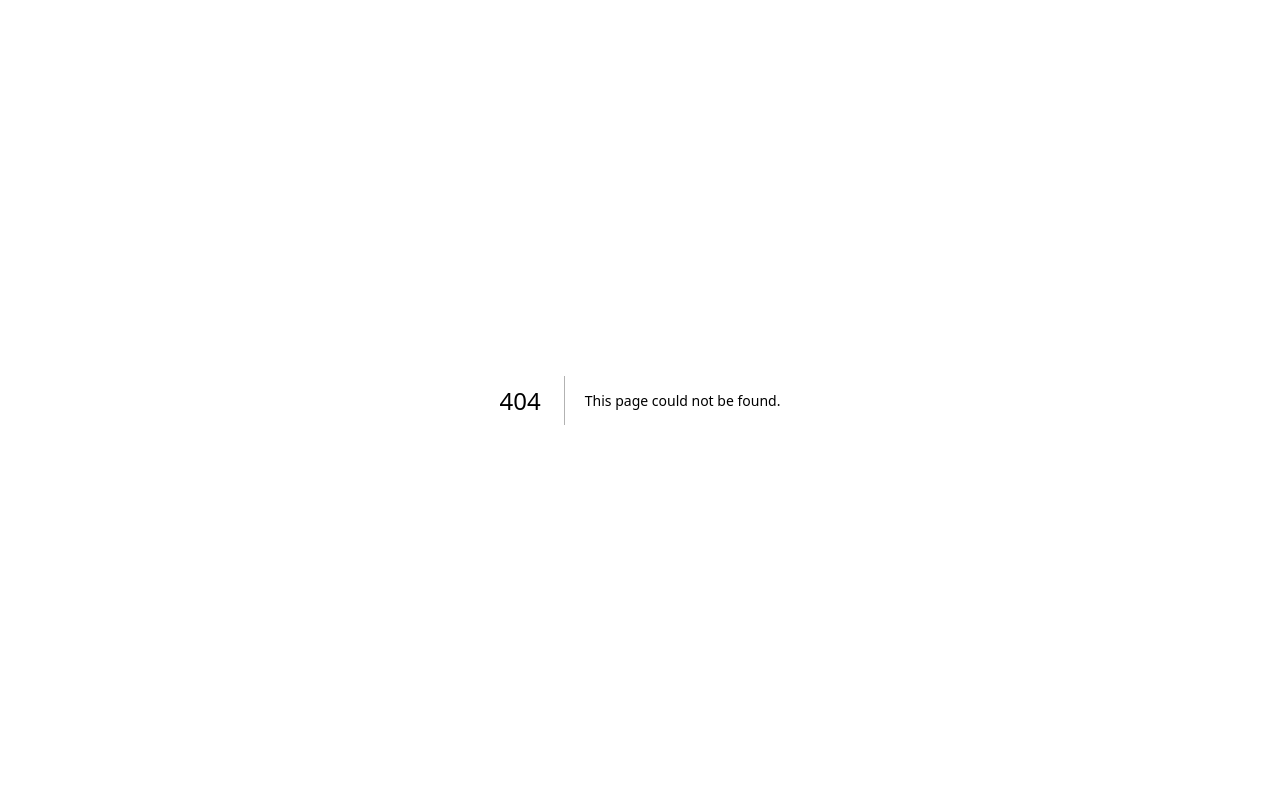
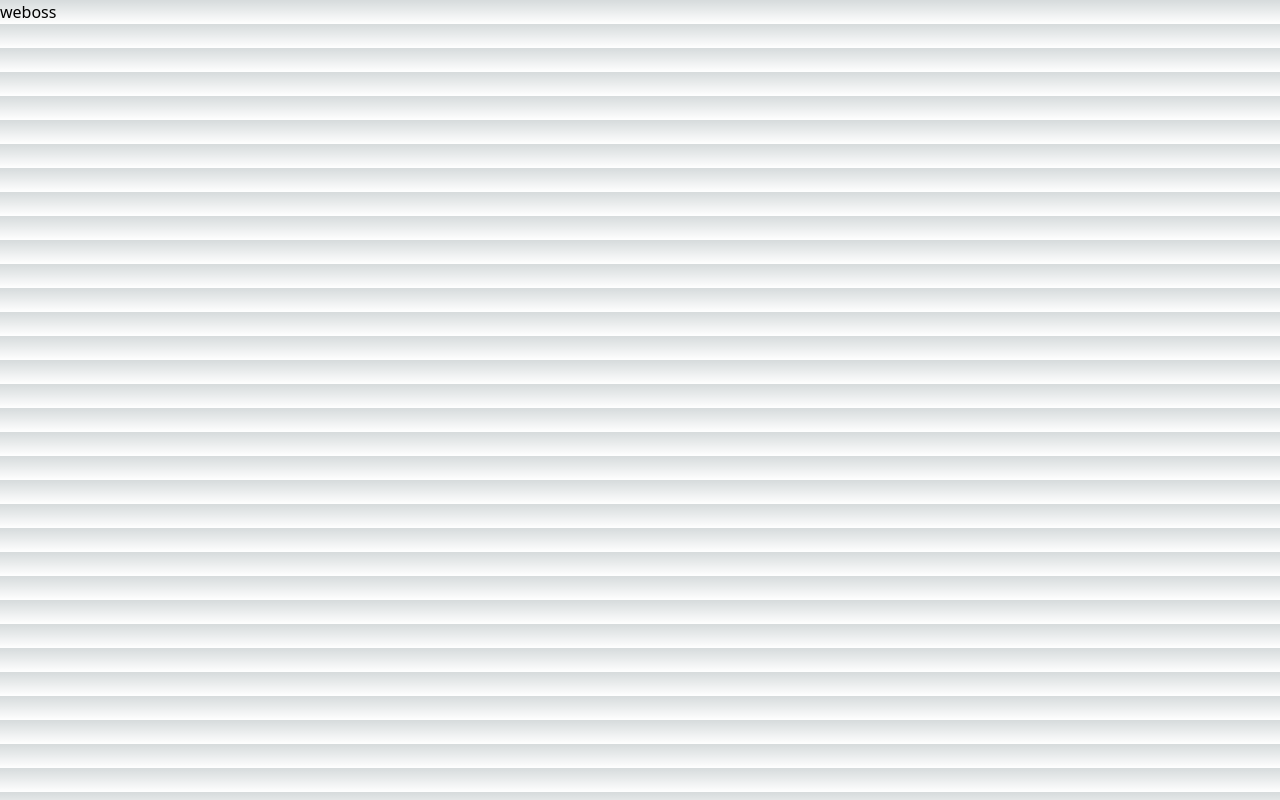
Before and after one commit to davidmb12/reptilianos-web, a Next.js app: page /about in a window 1280 px wide. Before the commit this address had no page. Built offline with nearby package versions, Linux system fonts and the light colour scheme.

Commit message:
Structure

```diff
--- a/app/layout.js
+++ /dev/null
@@ -1,17 +0,0 @@
-import './globals.css'
-import { Inter } from 'next/font/google'
-
-const inter = Inter({ subsets: ['latin'] })
-
-export const metadata = {
-  title: 'Create Next App',
-  description: 'Generated by create next app',
-}
-
-export default function RootLayout({ children }) {
-  return (
-    <html lang="en">
-      <body className={inter.className}>{children}</body>
-    </html>
-  )
-}
--- a/app/page.js
+++ /dev/null
@@ -1,7 +0,0 @@
-import Image from 'next/image'
-
-export default function Home() {
-  return (
-    <div></div>
-  )
-}
--- /dev/null
+++ b/components/Footer.jsx
@@ -0,0 +1,11 @@
+import React from 'react'
+
+const Footer = () => {
+  return (
+    <div>
+      Footer
+    </div>
+  )
+}
+
+export default Footer
--- /dev/null
+++ b/components/Layout.js
@@ -0,0 +1,22 @@
+import React from 'react'
+import Navbar from './Navbar'
+import '../app/globals.css'
+import { Inter } from 'next/font/google'
+
+const inter = Inter({ subsets: ['latin'] })
+
+export const metadata = {
+  title: 'Create Next App',
+  description: 'Generated by create next app',
+}
+
+const Layout = ({children}) => {
+  return (
+    <div>
+      <Navbar></Navbar>
+      <main>{children}</main>
+    </div>
+  )
+}
+
+export default Layout;
--- /dev/null
+++ b/components/Navbar.jsx
@@ -0,0 +1,16 @@
+import React from 'react'
+
+const Navbar = () => {
+  return (
+    <div className='bg-gray-800'>
+      <div className='max-w-7x1 mx-auto px-4 sm:px-6 lg:px-8'>
+
+      </div>
+
+
+
+    </div>
+  )
+}
+
+export default Navbar
--- /dev/null
+++ b/pages/_app.js
@@ -0,0 +1,13 @@
+import React from 'react';
+import Layout from '../components/Layout';
+
+
+const App = ({Component,pageProps})=>{
+    return(
+        <Layout>
+            <Component {...pageProps}></Component>
+        </Layout>
+    )
+}
+
+export default App;
--- /dev/null
+++ b/pages/about.jsx
@@ -0,0 +1,11 @@
+import React from 'react'
+
+const About = () => {
+  return (
+    <div>
+      weboss
+    </div>
+  )
+}
+
+export default About
--- /dev/null
+++ b/pages/index.js
@@ -0,0 +1,11 @@
+import React from 'react';
+
+const HomePage = ()=>{
+    return(
+        <div>
+            <h1>Hola</h1>
+        </div>
+    )
+}
+
+export default HomePage;
```
